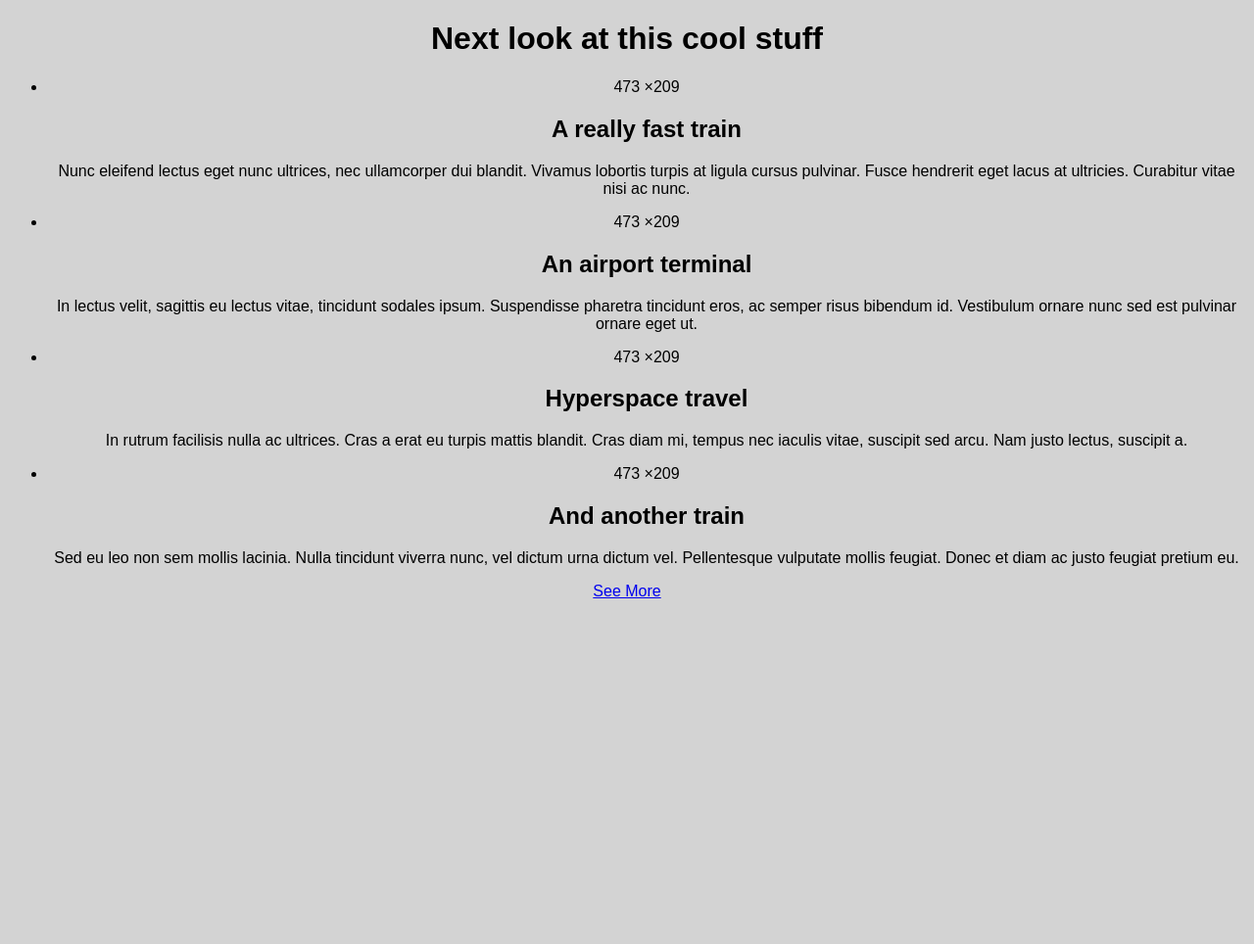
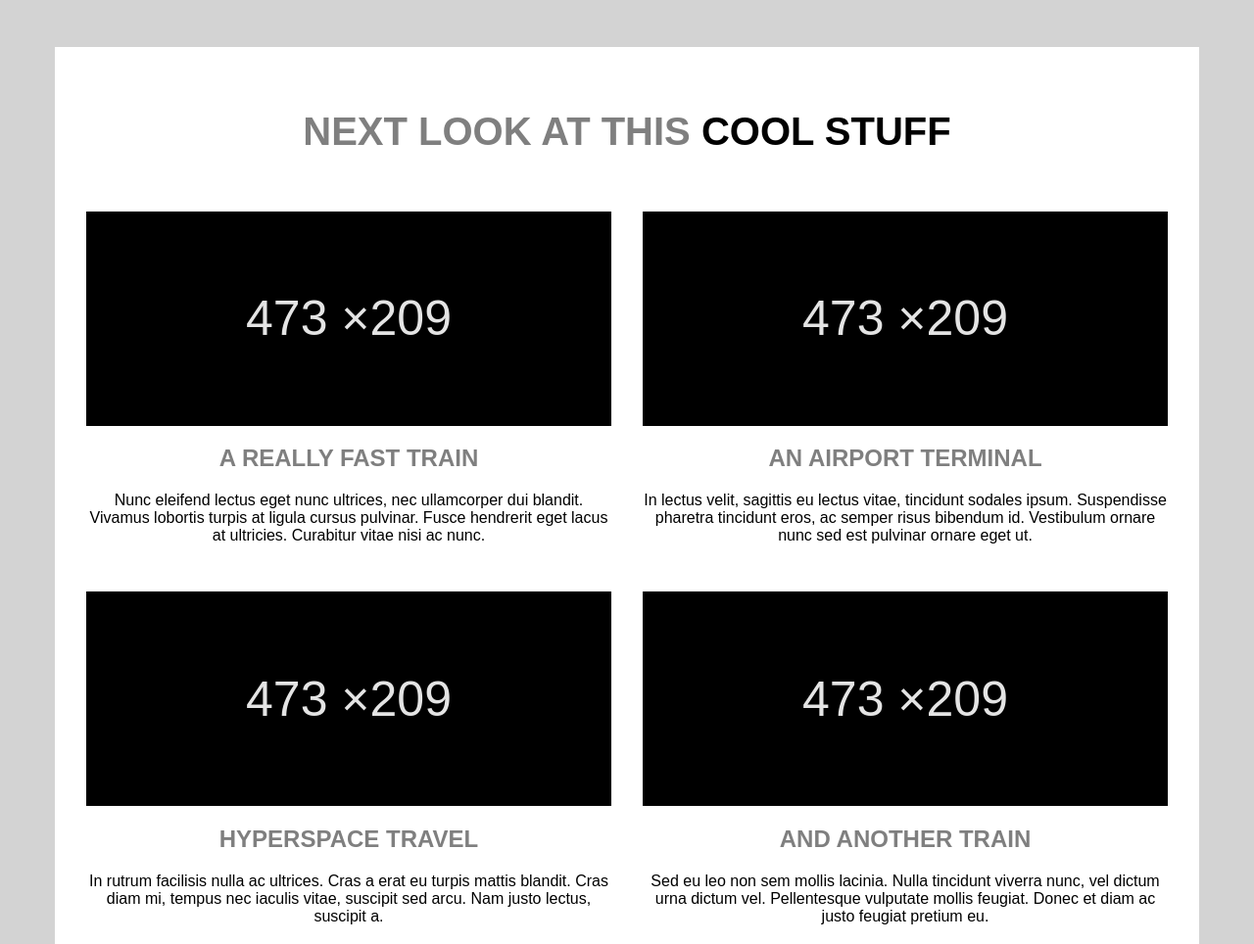
Before and after one commit to Mona-Ak/PowerCodersExercises, a plain HTML site: page recapDay/coolStuff/index.html in a window 1280 px wide. Shown: the top 964 px of the page at 98% size. Before the commit the page ends 800 px from the top, so only its background shows below. Drawn offline with Linux system fonts and the light colour scheme.

Commit message:
style the page with grid

```diff
--- a/recapDay/coolStuff/style.css
+++ b/recapDay/coolStuff/style.css
@@ -70,3 +70,54 @@ a{
 
 
 /* using grid */
+
+main{
+    background-color: #ffffff;
+    margin: 3rem;
+    display: grid;
+}
+
+ul{
+    display: grid;
+    grid-template-columns: repeat(auto-fit, minmax(48%,1fr));
+    grid-gap: 2rem;
+    margin: 2rem;
+    padding: 0;
+}
+
+h1{
+    color: #7f7f7f;
+    text-transform: uppercase;
+    font-size: 2.5rem;
+    margin-top: 4rem;
+}
+span{
+    color: black;
+}
+li{
+    list-style-type: none;
+}
+div{
+    color: #e4e4e4;
+    background-color: black;
+    padding: 15%;
+    font-size: 50px;
+}
+h2{
+    color: #7f7f7f;
+    text-transform: uppercase;
+}
+
+
+
+a{
+    display: inline-block;
+    text-decoration: none;
+    color: black;
+    border: 1px solid black;
+    padding: 1.5rem 6rem;
+    text-transform: uppercase;
+    font-size: 20px;
+    margin: 2rem auto 4rem auto;
+    width: 50%;
+}
```
